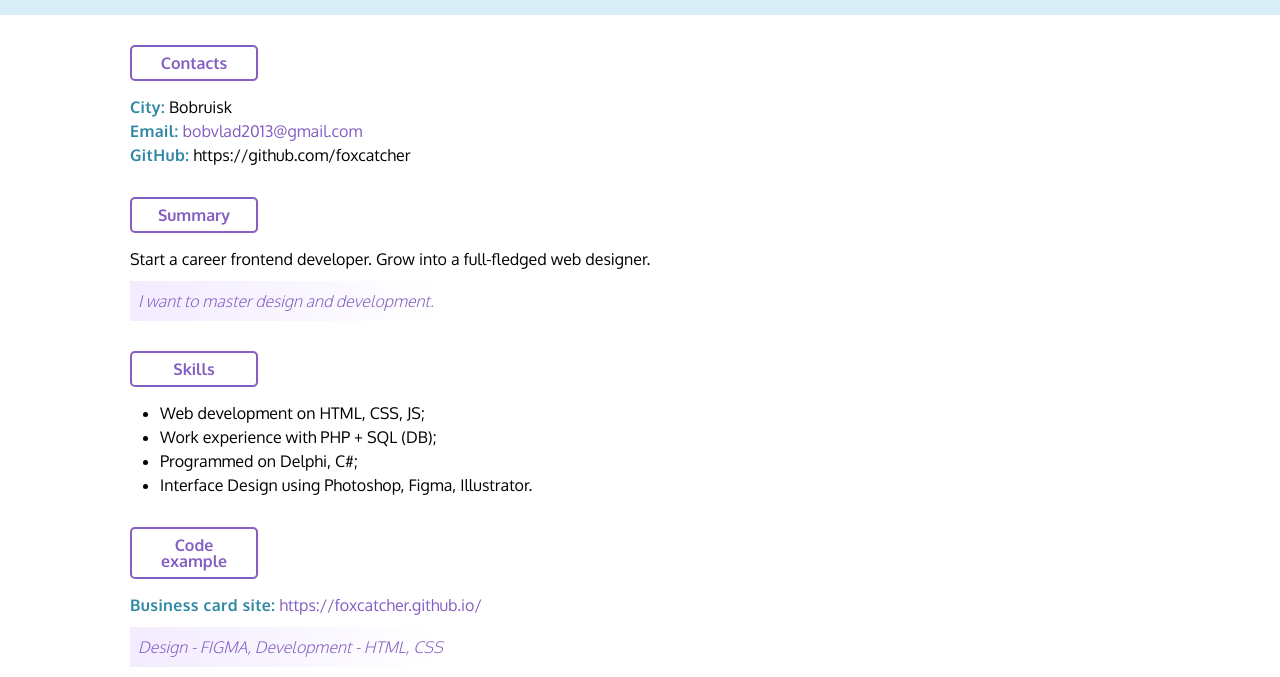
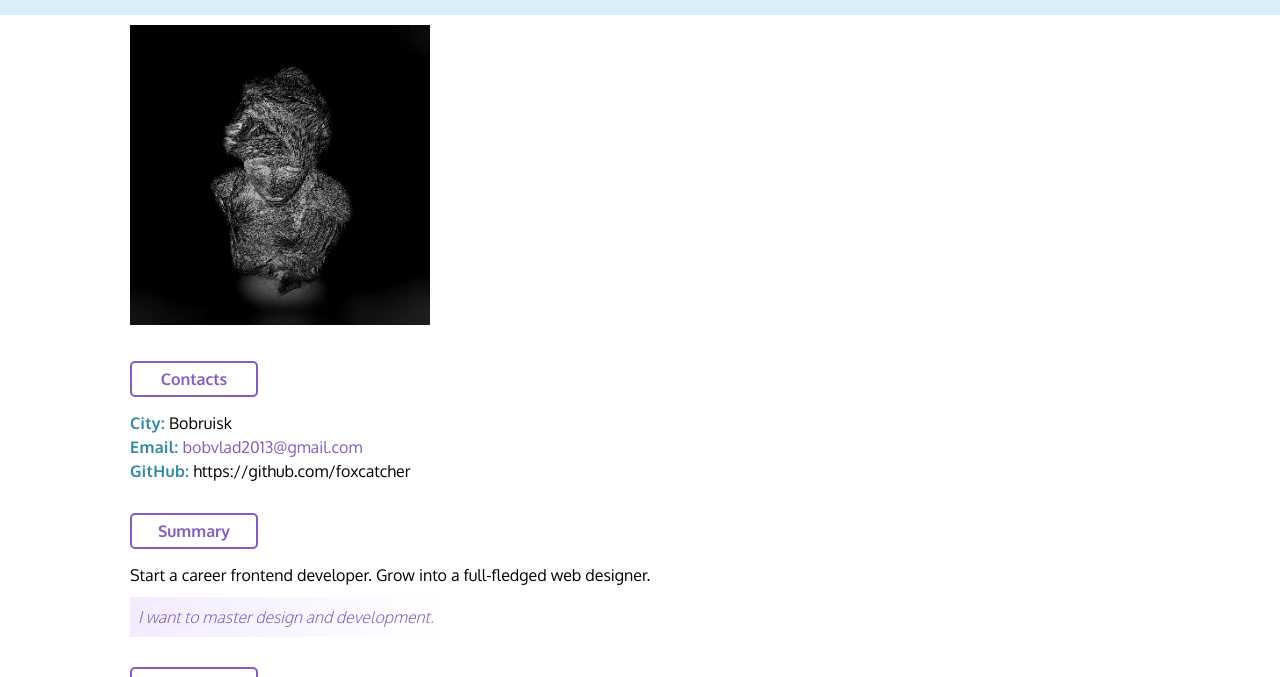
Before and after one commit to foxcatcher/rsschool-2019Q1-cv, a plain HTML site: page index.html in a window 1280 px wide. Shown: the part 106-783 px from the top of the page. Drawn offline with Linux system fonts and the light colour scheme.

Commit message:
add photo

```diff
--- a/index.html
+++ b/index.html
@@ -19,6 +19,7 @@
     </header>
     <main>
         <section>
+            <img src="assets/image.jpg" alt="photo" width="300px" height="300px">
             <h2>Contacts</h2>
             <div class="contacts">
                 <b>City:</b> Bobruisk <br>
--- a/style.css
+++ b/style.css
@@ -133,3 +133,7 @@ strong{
     color: #845ec2;
     display: block;
 }
+
+img{
+    margin-top: 10px;
+}
```
Also changed, not shown: assets/image.jpg (added).
